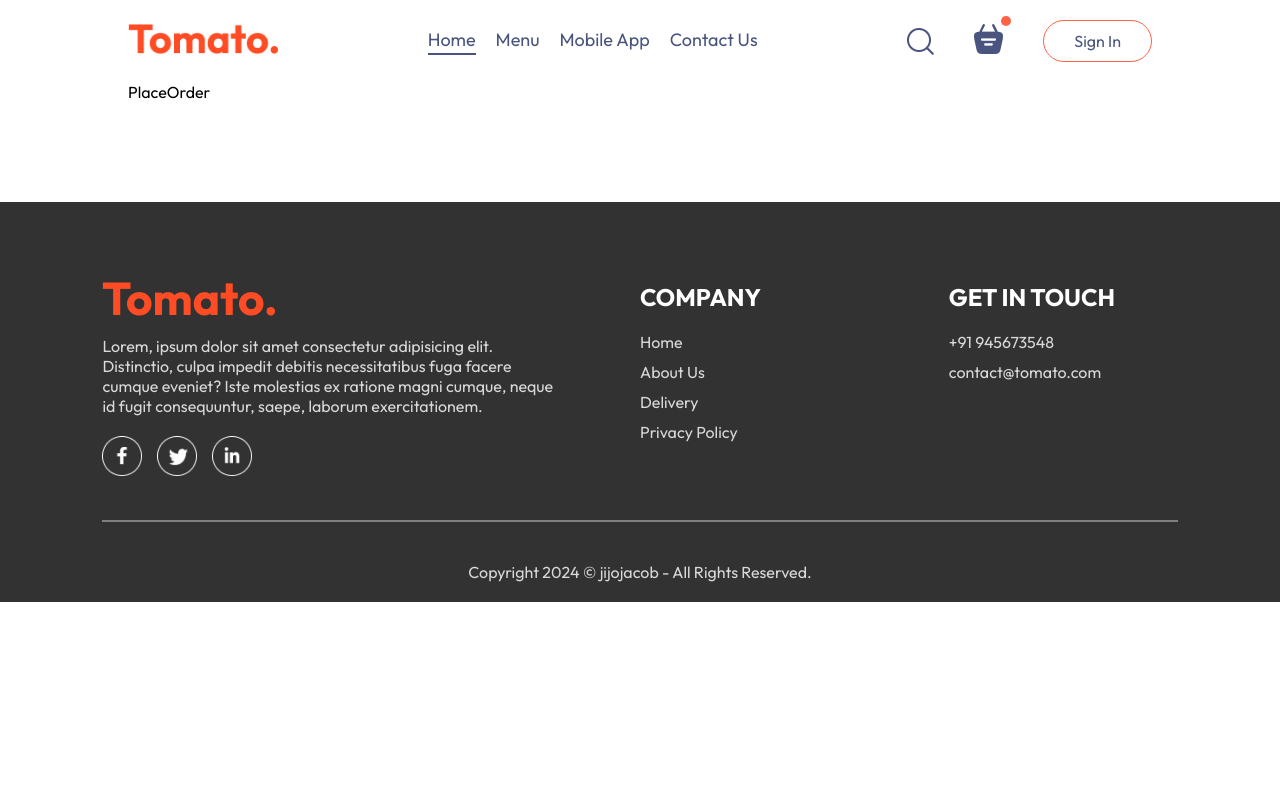
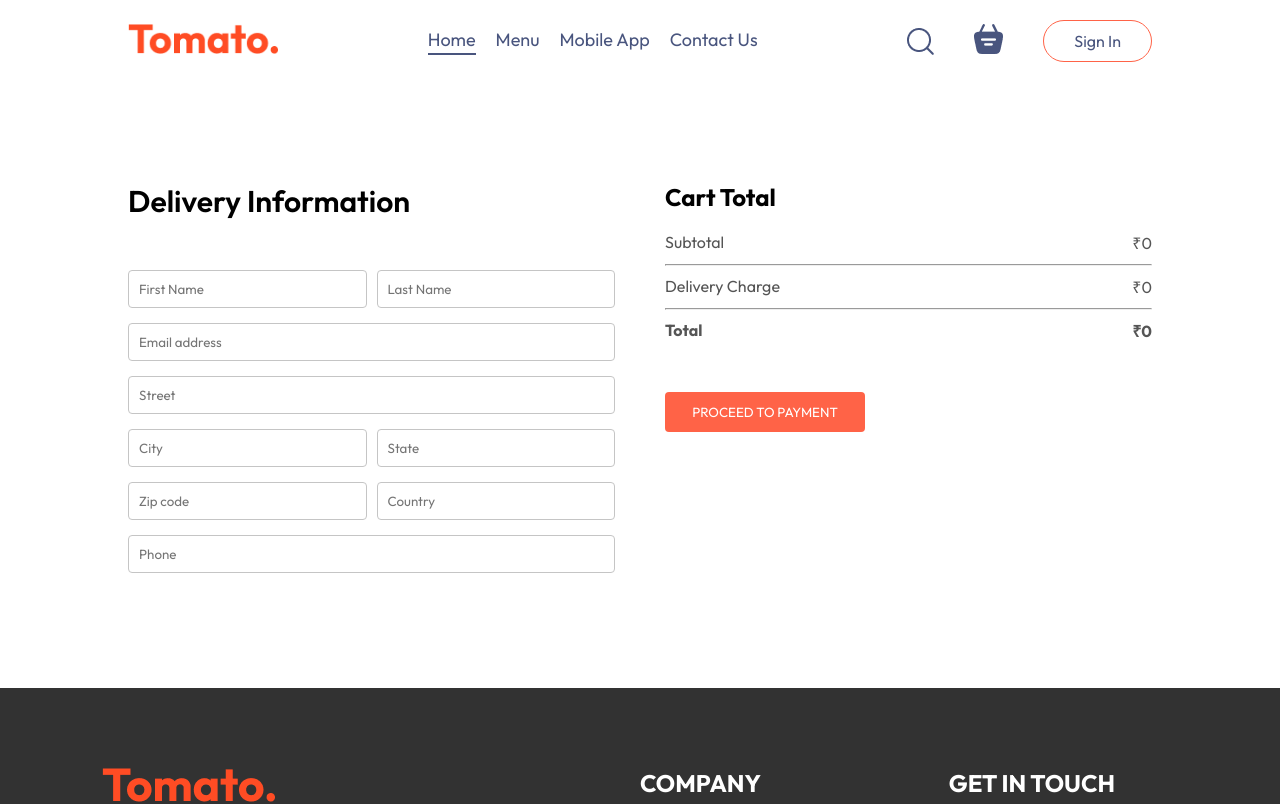
Before and after one commit to Jijojacob988/Tomato, a React (Vite) app in the folder frontend/: page /order in a window 1280 px wide. Shown: the top 804 px of the page. Built offline with nearby package versions, Linux system fonts and the light colour scheme.

Commit message:
cart total modified and finished

```diff
--- a/frontend/src/components/Navbar/Navbar.jsx
+++ b/frontend/src/components/Navbar/Navbar.jsx
@@ -1,11 +1,13 @@
-import React, { useState } from 'react'
+import React, { useContext, useState } from 'react'
 import './Navbar.css'
 import { assets } from '../../assets/assets'
 import { Link } from 'react-router-dom';
+import { StoreContext } from '../../context/StoreContext';
 
 const Navbar = ({setShowLogin}) => {
 
     const [menu,setMenu] = useState("home");
+    const {getTotalCartAmount} = useContext(StoreContext)
 
   return (
     <div className='navbar'>
@@ -20,7 +22,7 @@
             <img src={assets.search_icon} alt="" />
             <div className="navbar-search-icon">
                 <Link to='/cart'><img src={assets.basket_icon} alt="" /></Link>
-                <div className="dot"></div>
+                <div className={getTotalCartAmount()===0?"":"dot"}></div>
             </div>
             <button onClick={()=>setShowLogin(true)}>Sign In</button>
         </div>
--- a/frontend/src/context/StoreContext.jsx
+++ b/frontend/src/context/StoreContext.jsx
@@ -1,49 +1,47 @@
 import { createContext, useEffect, useState } from "react";
 import { food_list } from "../assets/assets";
 
-export const StoreContext = createContext(null)
-
+export const StoreContext = createContext(null);
 
 const StoreContextProvider = (props) => {
+  const [cartItems, setCartItems] = useState({});
 
-    const [cartItems,setCartItems] = useState({});
+  const addToCart = (itemId) => {
+    if (!cartItems[itemId]) {
+      setCartItems((prev) => ({ ...prev, [itemId]: 1 }));
+    } else {
+      setCartItems((prev) => ({ ...prev, [itemId]: prev[itemId] + 1 }));
+    }
+  };
+  const removeFromCart = (itemId) => {
+    setCartItems((prev) => ({ ...prev, [itemId]: prev[itemId] - 1 }));
+  };
 
-    const addToCart = (itemId) => {
-        if (!cartItems[itemId]) {
-            setCartItems((prev)=>({...prev,[itemId]:1}))
-        }
-        else {
-            setCartItems((prev)=>({...prev,[itemId]:prev[itemId]+1}))
-        }
-
+  const getTotalCartAmount = () => {
+    let totalAmount = 0;
+    for (const item in cartItems) {
+      if (cartItems[item] > 0) {
+        let itemInfo = food_list.find((product) => product._id === item);
+        totalAmount += itemInfo.price * cartItems[item];
+      }
     }
-    const removeFromCart = (itemId) => {
-        setCartItems((prev)=>({...prev,[itemId]:prev[itemId]-1}))
-
-    }
-
-    useEffect(()=>{
-        console.log(cartItems);
-
-    },[cartItems])
-
-
+    return totalAmount;
+  };
 
   const contextValue = {
     food_list,
     cartItems,
     setCartItems,
     addToCart,
-    removeFromCart
-
-
-  }
+    removeFromCart,
+    getTotalCartAmount
+  };
 
   return (
     <StoreContext.Provider value={contextValue}>
-        {props.children}
+      {props.children}
     </StoreContext.Provider>
-  )
-}
+  );
+};
 
 export default StoreContextProvider;
--- a/frontend/src/pages/Cart/Cart.css
+++ b/frontend/src/pages/Cart/Cart.css
@@ -83,3 +83,12 @@
     color: white;
     border-radius: 4px;
 }
+
+@media (max-width:750px) {
+    .cart-bottom{
+        flex-direction: column-reverse;
+    }
+    .cart-promocode{
+        justify-content: start;
+    }
+}
--- a/frontend/src/pages/Cart/Cart.jsx
+++ b/frontend/src/pages/Cart/Cart.jsx
@@ -1,9 +1,12 @@
 import React, { useContext } from "react";
 import "./Cart.css";
 import { StoreContext } from "../../context/StoreContext";
+import { useNavigate } from "react-router-dom";
 
 const Cart = () => {
-  const { cartItems, food_list, removeFromCart } = useContext(StoreContext);
+  const { cartItems, food_list, removeFromCart, getTotalCartAmount } = useContext(StoreContext);
+
+  const navigate = useNavigate();
 
   return (
     <div className="cart">
@@ -43,22 +46,22 @@
           <div>
             <div className="cart-total-details">
               <p>Subtotal</p>
-              <p>{0}</p>
+              <p>₹{getTotalCartAmount()}</p>
             </div>
             <hr />
             <div className="cart-total-details">
               <p>Delivery Charge</p>
-              <p>{2}</p>
+              <p>₹{getTotalCartAmount()===0?0:20}</p>
             </div>
             <hr />
 
             <div className="cart-total-details">
               <b>Total</b>
-              <b>{0}</b>
+              <b>₹{getTotalCartAmount()===0?0:getTotalCartAmount()+20}</b>
             </div>
 
           </div>
-          <button>PROCEED TO CHECKOUT</button>
+          <button onClick={()=>navigate('/order')}>PROCEED TO CHECKOUT</button>
 
         </div>
         <div className="cart-promocode">
--- a/frontend/src/pages/PlaceOrder/PlaceOrder.css
+++ b/frontend/src/pages/PlaceOrder/PlaceOrder.css
@@ -0,0 +1,35 @@
+.place-order{
+    display: flex;
+    align-items: start;
+    justify-content: space-between;
+    gap: 50px;
+    margin-top: 100px;
+}
+.place-order-left{
+    width: 100%;
+    max-width: max(30%,500px);
+}
+.place-order-left .title{
+    font-size: 30px;
+    font-weight: 600;
+    margin-bottom: 50px;
+}
+.place-order-left input{
+    margin-bottom: 15px;
+    width: 100%;
+    padding: 10px;
+    border: 1px solid #c5c5c5;
+    border-radius: 4px;
+    outline-color: tomato;
+}
+.place-order-left .multi-fields{
+    display: flex;
+    gap: 10px;
+}
+.place-order-right{
+    width: 100%;
+    max-width: max(40%,500px);
+}
+.place-order .cart-total button{
+    margin-top: 30px;
+}
--- a/frontend/src/pages/PlaceOrder/PlaceOrder.jsx
+++ b/frontend/src/pages/PlaceOrder/PlaceOrder.jsx
@@ -1,9 +1,63 @@
-import React from 'react'
+import React, { useContext } from 'react'
 import './PlaceOrder.css'
+import { StoreContext } from '../../context/StoreContext'
 
 const PlaceOrder = () => {
+
+  const {getTotalCartAmount} = useContext(StoreContext)
   return (
-    <div>PlaceOrder</div>
+
+    <form className='place-order'>
+      <div className="place-order-left">
+        <p className="title">
+          Delivery Information
+        </p>
+        <div className="multi-fields">
+          <input type="text" placeholder='First Name' />
+          <input type="text" placeholder='Last Name' />
+        </div>
+        <input type="email" placeholder='Email address' />
+        <input type="text" placeholder='Street' />
+        <div className="multi-fields">
+          <input type="text" placeholder='City' />
+          <input type="text" placeholder='State' />
+        </div>
+        <div className="multi-fields">
+          <input type="text" placeholder='Zip code' />
+          <input type="text" placeholder='Country' />
+        </div>
+        <input type="text"  placeholder='Phone'/>
+
+      </div>
+      <div className="place-order-right">
+      <div className="cart-total">
+          <h2>Cart Total</h2>
+          <div>
+          <div className="cart-total-details">
+              <p>Subtotal</p>
+              <p>₹{getTotalCartAmount()}</p>
+            </div>
+            <hr />
+            <div className="cart-total-details">
+              <p>Delivery Charge</p>
+              <p>₹{getTotalCartAmount()===0?0:20}</p>
+            </div>
+            <hr />
+
+            <div className="cart-total-details">
+              <b>Total</b>
+              <b>₹{getTotalCartAmount()===0?0:getTotalCartAmount()+20}</b>
+            </div>
+
+
+          </div>
+          <button>PROCEED TO PAYMENT</button>
+
+        </div>
+
+      </div>
+
+    </form>
   )
 }
 
```
Also changed, not shown: frontend/src/assets/assets.js (+32 -32 lines).
